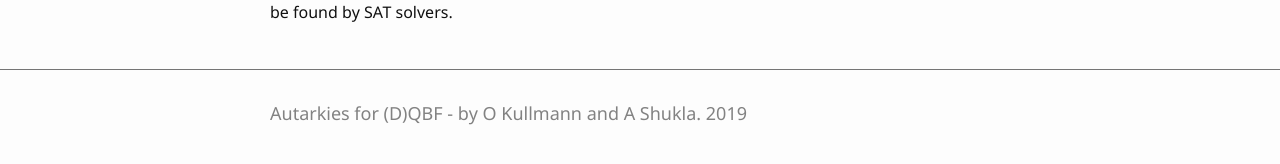
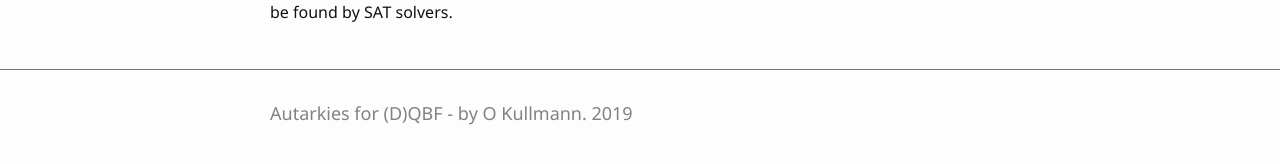
Before and after one commit to Autarkies/Autarkies.github.io, a Jekyll site: the page built from index.md, in a window 1280 px wide. Shown: the part 367-531 px from the top of the page. Built offline with Jekyll 4.4.1, drawn with Linux system fonts in a browser that asks for light colours.

Commit message:
Update _config.yml

```diff
--- a/_config.yml
+++ b/_config.yml
@@ -11,7 +11,7 @@ description: "Find Autarkies in the (D)QBF"
 keywords: "github, github-pages, websites, static gen, hosting, html, workshop, gh-pages"
 
 # author settings for cc-by
-author: O Kullmann and A Shukla
+author: O Kullmann
 pub_year: 2019
 #github_username: OKullmann
 
```
